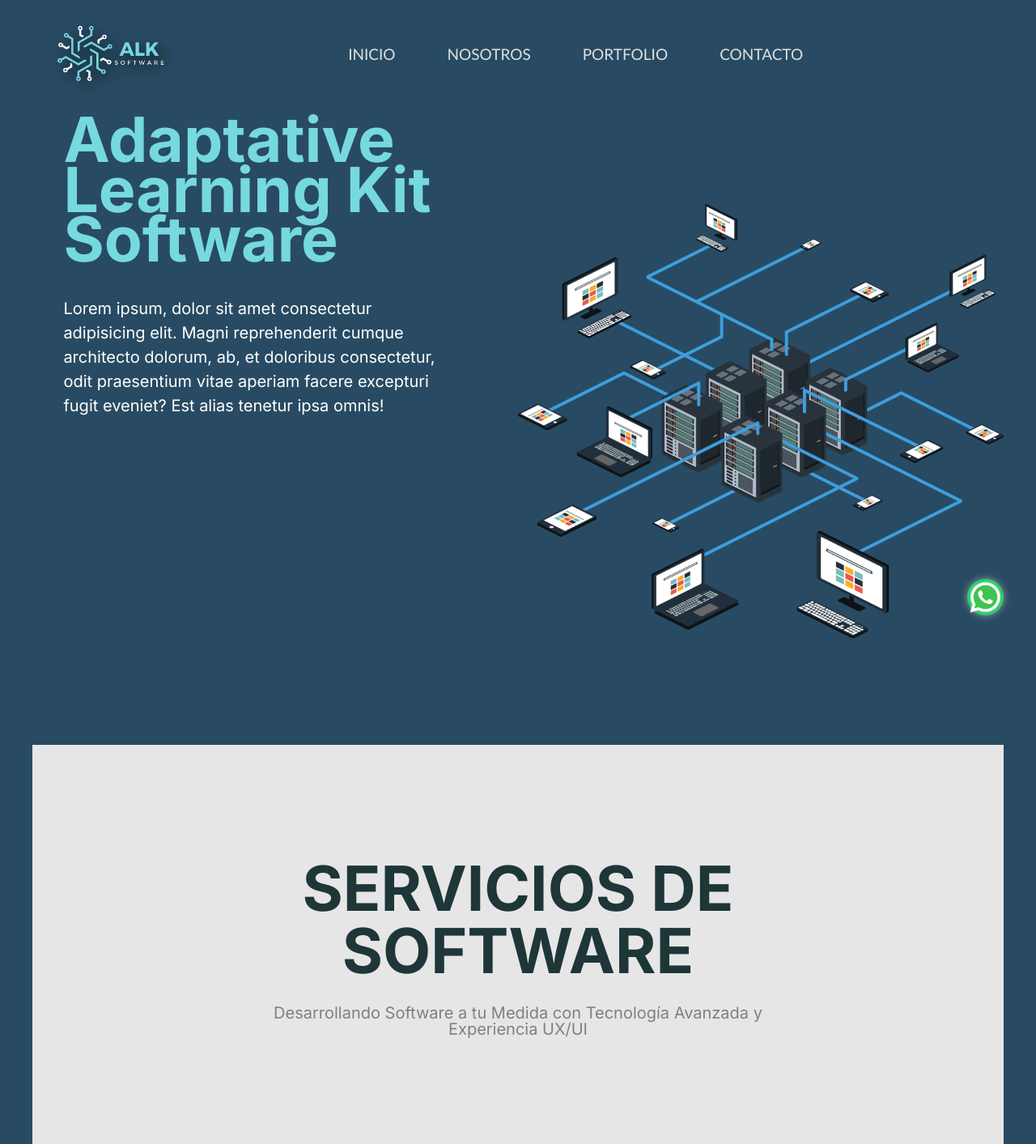
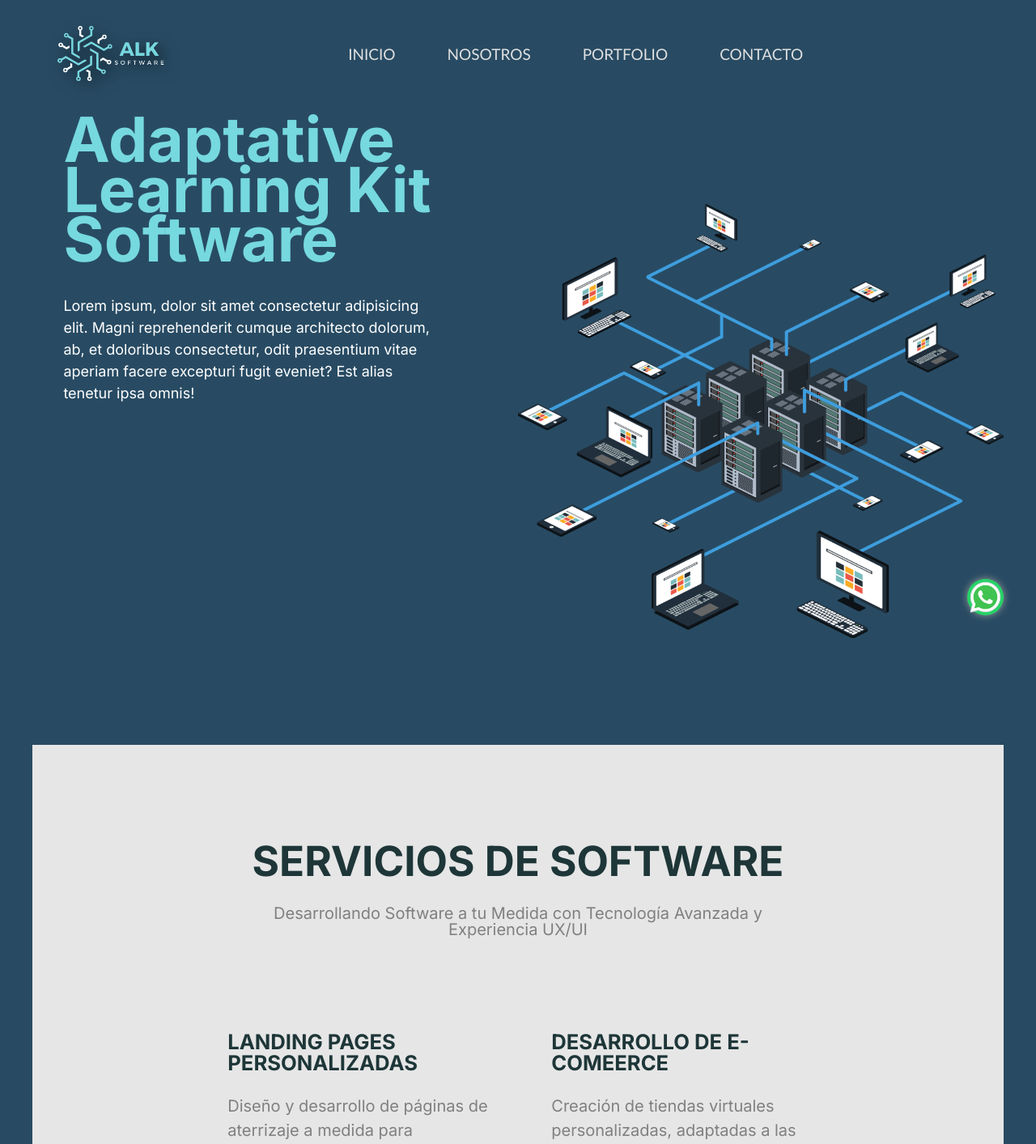
Before and after one commit to alejoborracci21/ALK-Software, a Next.js app: page / in a window 1280 px wide. Shown: the top 1413 px of the page at 81% size. Built offline with nearby package versions, Linux system fonts and the light colour scheme.

Commit message:
detalles

```diff
--- a/src/app/pagestyles.module.css
+++ b/src/app/pagestyles.module.css
@@ -341,7 +341,7 @@
 
     .pp {
 
-        font-size: 20px;
+        font-size: 18px;
         line-height: 1.5em;
         color: white;
         width: 90%;
@@ -351,12 +351,12 @@
         text-align: center;
         color: gray;
         margin-top: 2%;
-        font-size: 20px;
+        font-size: 18px;
         line-height: 1em;
     }
     .p {
        text-align: left;
-        font-size: 20px;
+        font-size: 18px;
         line-height: 1.5em;
         color: gray;
         width: 90%;
@@ -425,7 +425,7 @@
 
     .h2 {
         color: #1e3638;
-        font-size: 40px;
+        font-size: 6vw;
         margin-bottom: 4%;
         text-transform: uppercase;
         display: flexbox;
@@ -679,16 +679,16 @@
     }
 
     .pp {
-        font-size: 20px;
+        font-size: 18px;
     }
 
     #par, .p{
-        font-size: 20px;
+        font-size: 15x;
     }
 .h3{
-    font-size:3vw;}
+    font-size:2vw;}
     .h2 {
-        font-size: 6vw;
+        font-size: 4vw;
     }
 
 }
```
